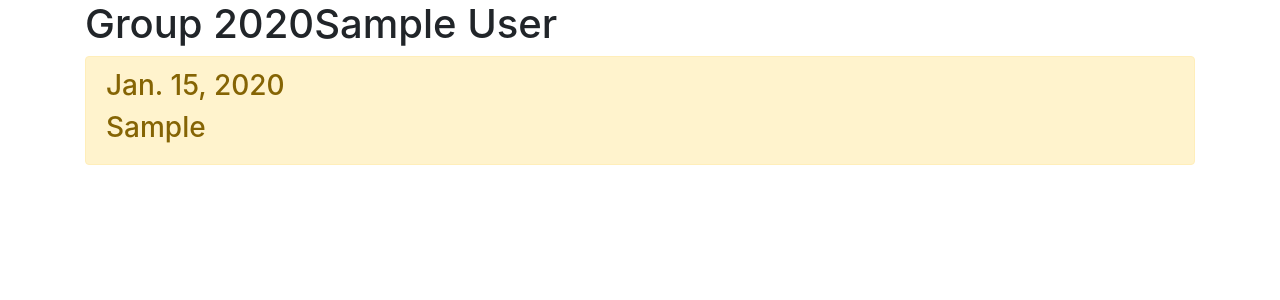
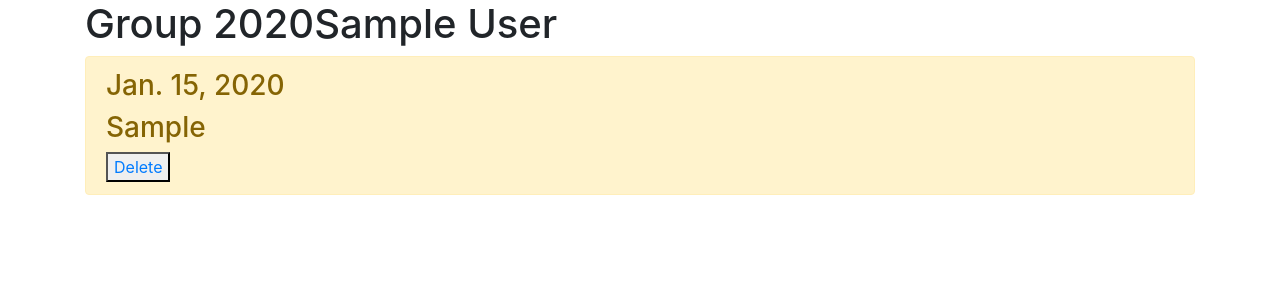
Before and after one commit to irinakulinich3712/english_for_kids, a Django app: template english_courses/main/templates/main/lessons.html in a window 1280 px wide. Shown: the top 300 px of the page. Run offline with Django 3.2, Linux system fonts and the light colour scheme; the template is opened without the code that fills it: values that come from a table or form of the project are taken from there, others are empty; tables that the repository leaves empty hold one stand-in row (values such as "Sample post"); some libraries are stand-ins or nearby versions.

Commit message:
Update lessons.html
Adding a delete button with link to lesson deletion view function

```diff
--- a/english_courses/main/templates/main/lessons.html
+++ b/english_courses/main/templates/main/lessons.html
@@ -8,6 +8,7 @@
 <div class="alert alert-warning mt-2">
     <h3>{{el.created_at}}</h3>
     <h3>{{el.task}}</h3>
+    <button> <a href="{% url 'delete_lesson' group.id el.id %}">Delete</a> </button>
 </div>
 {% endfor %}
 {% else %}
```
